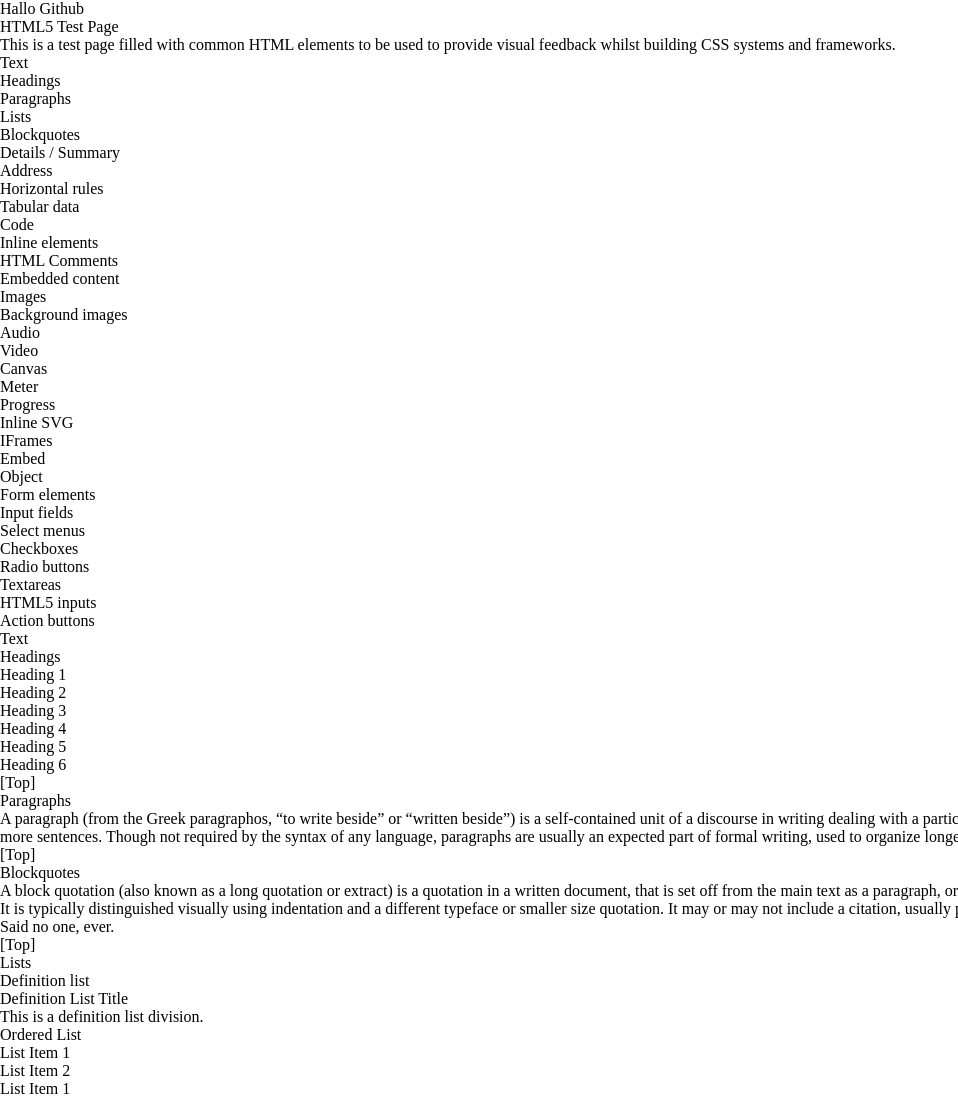
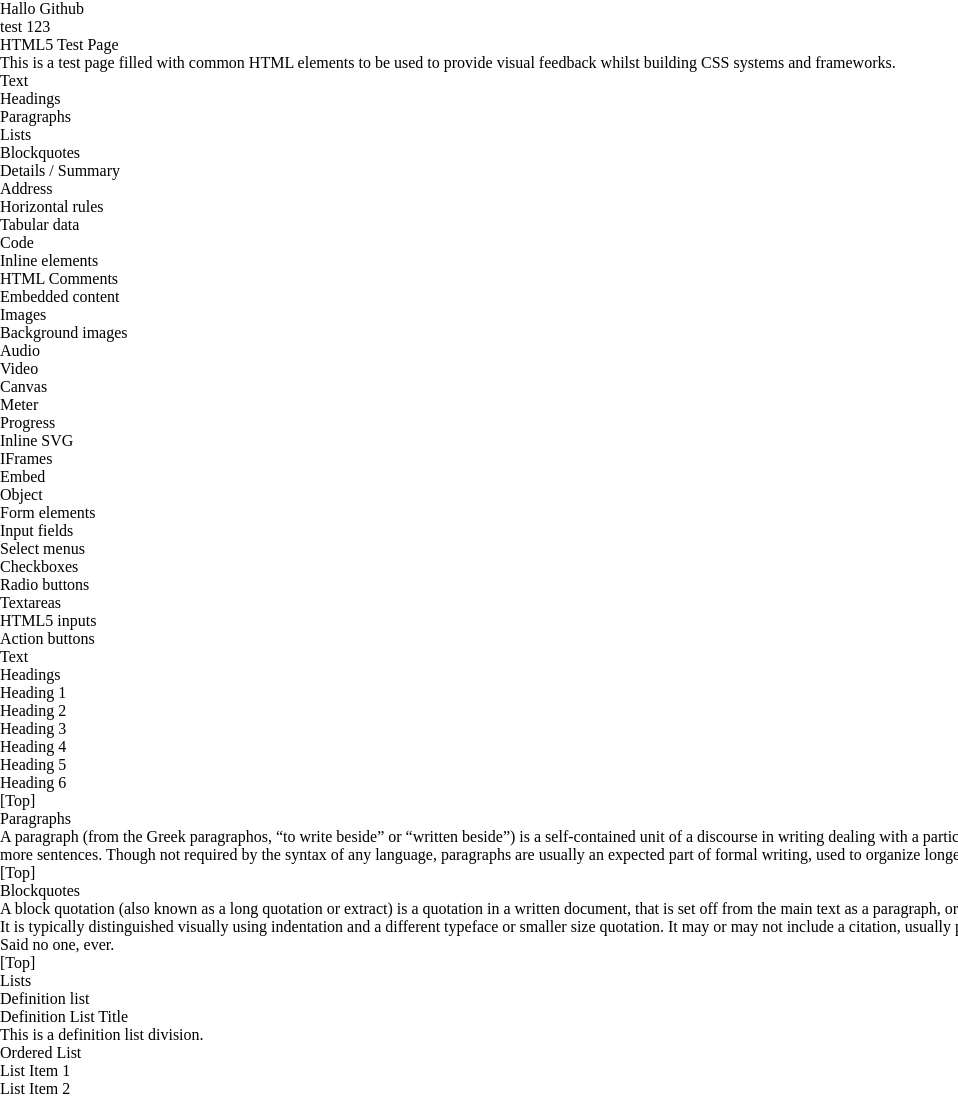
Before and after one commit to BenSkooma/cssframe, a plain HTML site: page test.html in a window 1280 px wide. Shown: the top 1100 px of the page, without its empty margins (0-958 px from the left). Drawn offline with Linux system fonts and the light colour scheme.

Commit message:
Update test.html

```diff
--- a/test.html
+++ b/test.html
@@ -26,6 +26,8 @@
 <body>
 
   <h1>Hallo Github</h1>
+
+  <p>test 123</p>
 
   <div id="top" role="document">
     <header>
```
